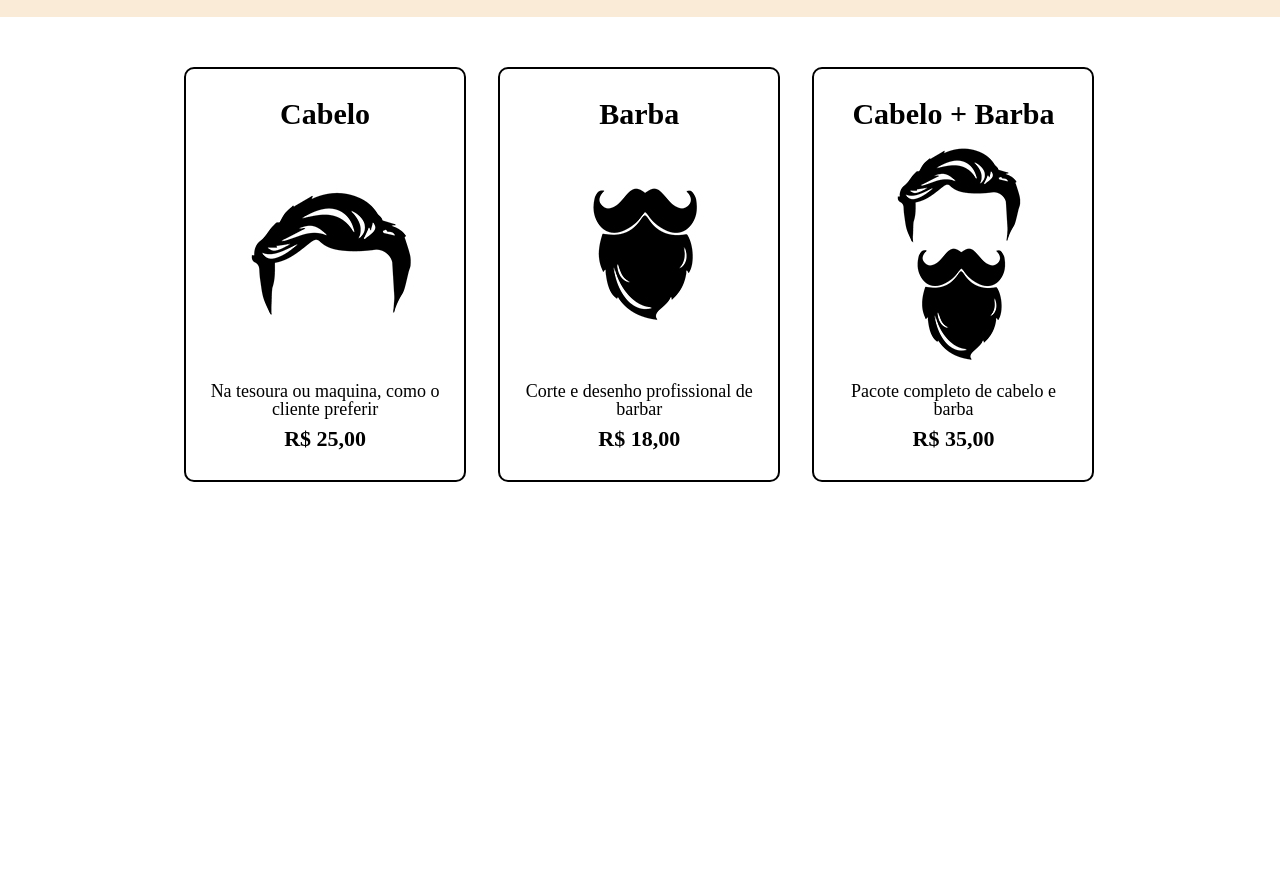
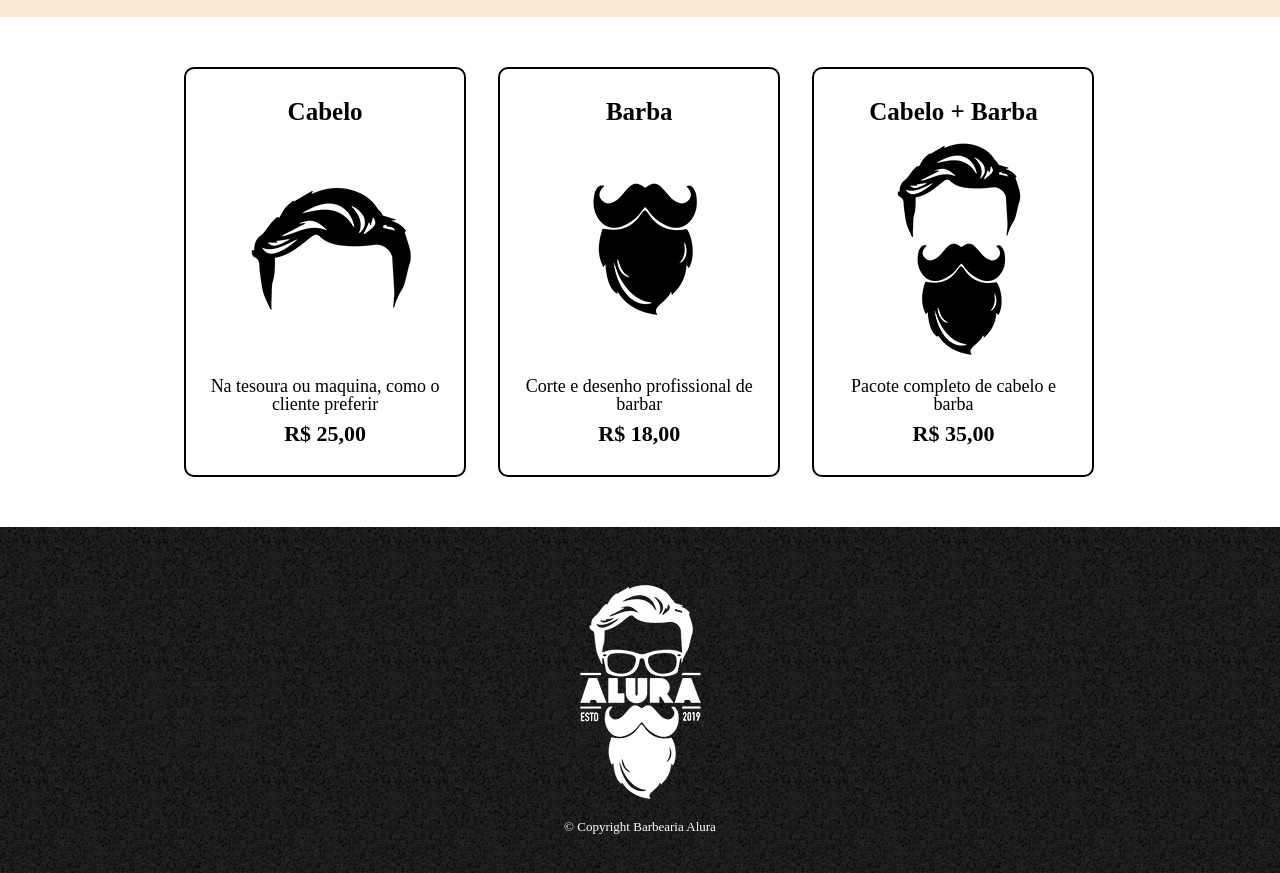
Before and after one commit to th1ago/Alura-ONE, a plain HTML site: page Barbearia/produtos.html in a window 1280 px wide. Shown: the part 276-1149 px from the top of the page. Before the commit the page ends 808 px from the top, so only its background shows below. Drawn offline with Linux system fonts and the light colour scheme.

Commit message:
add footer

```diff
--- a/Barbearia/produtos.css
+++ b/Barbearia/produtos.css
@@ -59,11 +59,11 @@ nav a:hover{
 }
 
 .product li:hover h2{
-    font-size: 40px;
+    font-size: 30px;
 }
 
 .product h2{
-    font-size: 30px;
+    font-size: 25px;
     font-weight: bold;
 }
 
@@ -76,3 +76,14 @@ nav a:hover{
     font-weight: bold;
     margin-top: 10px;
 }
+
+footer {
+    background: url("imagens/bg.jpg");
+    text-align: center;
+    padding: 40px 0;
+}
+
+.copyright {
+    color: white;
+    font-size: 13px;
+}
--- a/Barbearia/produtos.html
+++ b/Barbearia/produtos.html
@@ -45,5 +45,9 @@
             </li>
         </ul>
     </main>
+    <footer>
+        <img src="imagens/logo-branco.png">
+        <p class="copyright"> &copy; Copyright Barbearia Alura</p>
+    </footer>
 </body>
 </html>
```
